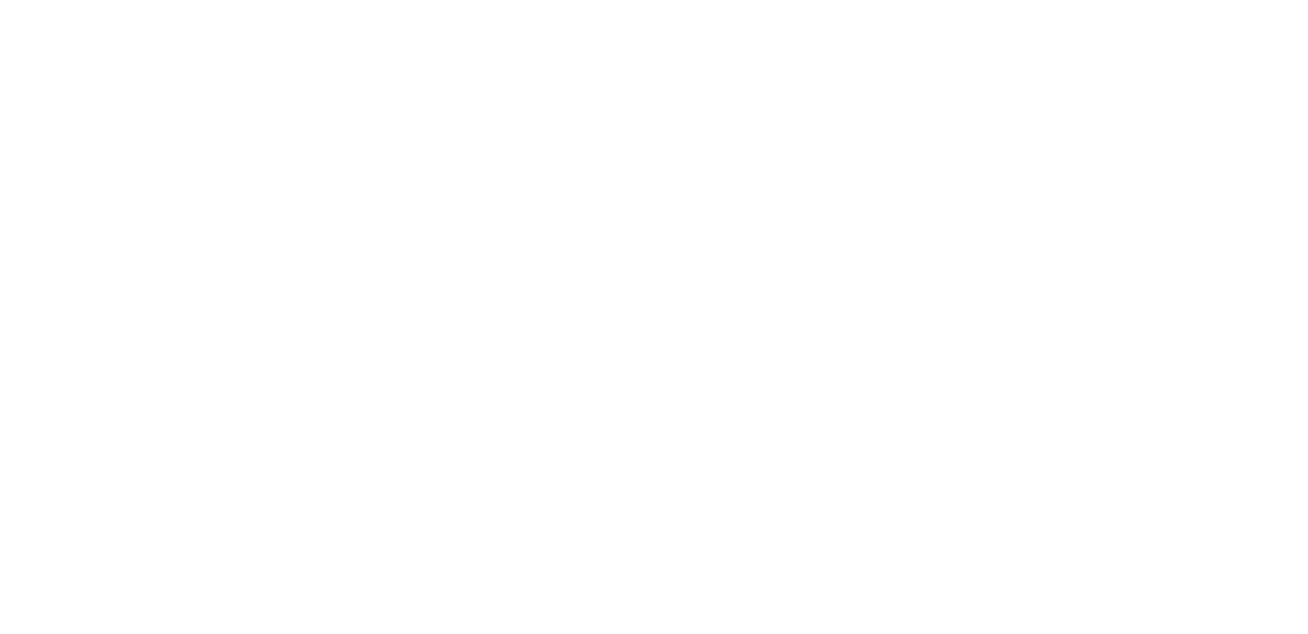
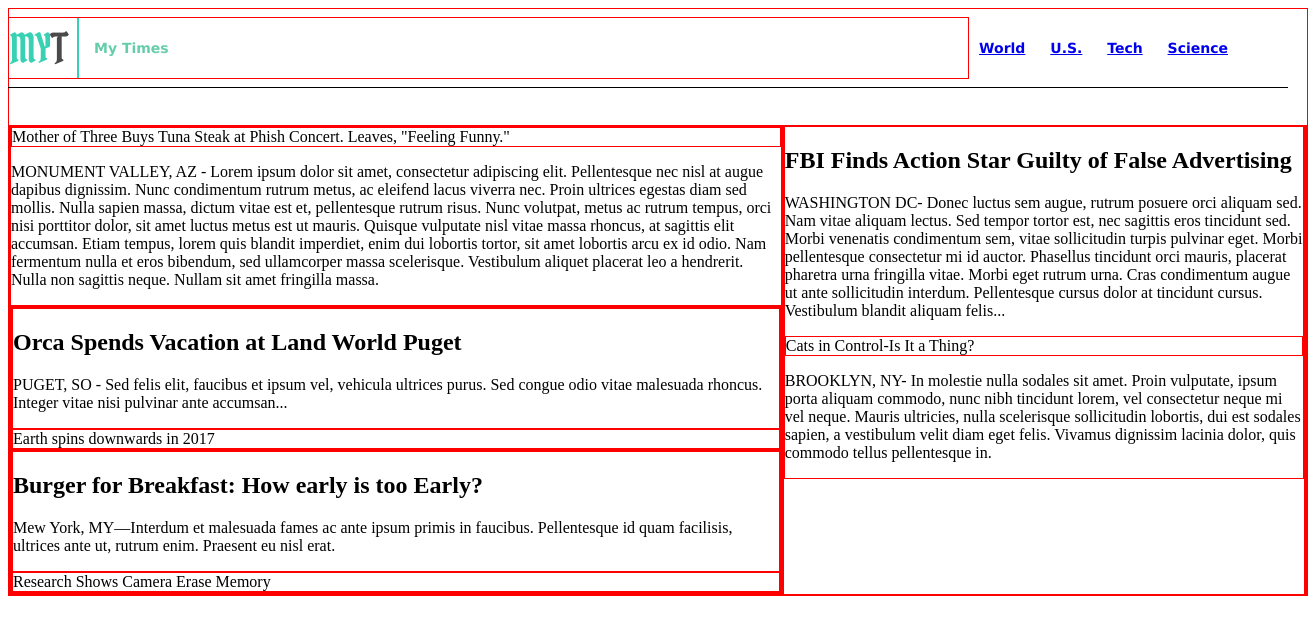
Before and after one commit to BillyJegs/times, a plain HTML site: page index.html in a window 1280 px wide. Shown: the whole page, 1308 px wide, since content can reach past the window. Drawn offline with Linux system fonts and the light colour scheme.

Commit message:
Header and Body Commit

```diff
--- a/index.html
+++ b/index.html
@@ -6,6 +6,59 @@
     </head>
 
     <body>
+        <header>
+            <div class="logo">
+                <img src="./resources/images/img-myt-logo.jpg" alt="times logo">
+                <span>My Times</span>
+            </div>
+            <nav>
+                <span><a href="#">World</a></span>
+                <span><a href="#">U.S.</a></span>
+                <span><a href="#">Tech</a></span>
+                <span><a href="#">Science</a></span>
+            </nav>
+        </header>
 
+        <div class="content">
+            <div class="column.large">
+                <div class="lead-story">
+                    <div class="image-content">
+                        <span>Mother of Three Buys Tuna Steak at Phish Concert. Leaves, "Feeling Funny."</span>
+                    </div>
+                    <p class="narrative">MONUMENT VALLEY, AZ - Lorem ipsum dolor sit amet, consectetur adipiscing elit. Pellentesque nec nisl at augue dapibus dignissim. Nunc condimentum rutrum metus, ac eleifend lacus viverra nec. Proin ultrices egestas diam sed mollis. Nulla sapien massa, dictum vitae est et, pellentesque rutrum risus. Nunc volutpat, metus ac rutrum tempus, orci nisi porttitor dolor, sit amet luctus metus est ut mauris. Quisque vulputate nisl vitae massa rhoncus, at sagittis elit accumsan. Etiam tempus, lorem quis blandit imperdiet, enim dui lobortis tortor, sit amet lobortis arcu ex id odio. Nam fermentum nulla et eros bibendum, sed ullamcorper massa scelerisque. Vestibulum aliquet placerat leo a hendrerit. Nulla non sagittis neque. Nullam sit amet fringilla massa.</p>
+                </div>
+                <div class="stories">
+                    <div class="story">
+                        <div class="text-content">
+                            <h2>Orca Spends Vacation at Land World Puget</h2>
+                            <p class="narrative">PUGET, SO - Sed felis elit, faucibus et ipsum vel, vehicula ultrices purus. Sed congue odio vitae malesuada rhoncus. Integer vitae nisi pulvinar ante accumsan...</p>
+                        </div>
+                        <div class="image-quote">
+                            <span>Earth spins downwards in 2017</span>
+                        </div>
+                    </div>
+                    <div class="story">
+                        <div class="text-content">
+                            <h2>Burger for Breakfast: How early is too Early?</h2>
+                            <p class="narrative">Mew York, MY—Interdum et malesuada fames ac ante ipsum primis in faucibus. Pellentesque id quam facilisis, ultrices ante ut, rutrum enim. Praesent eu nisl erat.</p>
+                        </div>
+                        <div class="image-quote">
+                            <span>Research Shows Camera Erase Memory</span>
+                        </div>
+                    </div>
+                </div>
+            </div>
+            <div class="column.meduim">
+                <div class="med-story">
+                    <h2>FBI Finds Action Star Guilty of False Advertising</h2>
+                    <p class="narrative">WASHINGTON DC- Donec luctus sem augue, rutrum posuere orci aliquam sed. Nam vitae aliquam lectus. Sed tempor tortor est, nec sagittis eros tincidunt sed. Morbi venenatis condimentum sem, vitae sollicitudin turpis pulvinar eget. Morbi pellentesque consectetur mi id auctor. Phasellus tincidunt orci mauris, placerat pharetra urna fringilla vitae. Morbi eget rutrum urna. Cras condimentum augue ut ante sollicitudin interdum. Pellentesque cursus dolor at tincidunt cursus. Vestibulum blandit aliquam felis...</p>
+                    <div class="med-image-content">
+                        <span>Cats in Control-Is It a Thing?</span>
+                    </div>
+                    <p class="narrative">BROOKLYN, NY- In molestie nulla sodales sit amet. Proin vulputate, ipsum porta aliquam commodo, nunc nibh tincidunt lorem, vel consectetur neque mi vel neque. Mauris ultricies, nulla scelerisque sollicitudin lobortis, dui est sodales sapien, a vestibulum velit diam eget felis. Vivamus dignissim lacinia dolor, quis commodo tellus pellentesque in.</p>
+                </div>
+            </div>
+            <div class="column.small"></div>
+        </div>
     </body>
 </html>
--- a/resources/css/style.css
+++ b/resources/css/style.css
@@ -0,0 +1,65 @@
+* {
+    box-sizing: border-box;
+}
+/* Header */
+header {
+    font-family: Verdana;
+    font-weight: bold;
+    font-size: 14px;
+    display: flex;
+    border-bottom: 1px solid black;
+    align-items: center;
+    width: 100%;
+    height: 80px;
+    position: fixed;
+    z-index: 1;
+}
+
+.logo {
+    display: flex;
+    align-items: center;
+    flex-grow: 1;
+    padding-right: 30px;
+}
+
+.logo img {
+    margin-right: 15px;
+    width: 70px;
+    height: 60px;
+}
+
+.logo span {
+    color: mediumaquamarine;
+}
+
+nav {
+    padding-right: 50px;
+}
+
+nav span {
+    padding: 0 10px;
+}
+
+/* Content */
+div {
+    border: 1px solid red;
+}
+
+.content {
+    display: flex;
+    width: 1300px;
+    margin: 0px auto 78px auto;
+    padding-top: 116px;
+}
+
+.column.large {
+    width: 630px;
+}
+
+.column.medium {
+    width: 300px;
+}
+
+.column.small {
+    width: 240px;
+}
```
Also changed, not shown: resources/images/img-myt-logo.jpg (added), resources/images/img-news-bite.png (added), resources/images/img-story-1.png (added), resources/images/img-story-2.png (added), resources/images/img-story-3.png (added), resources/images/img-story-main.png (added).
